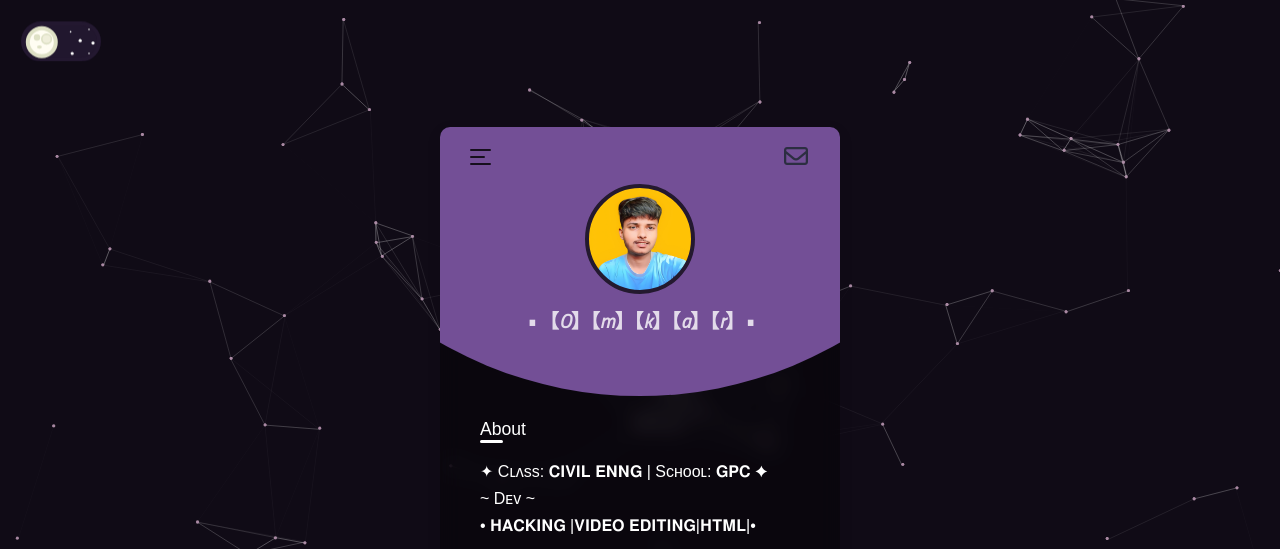
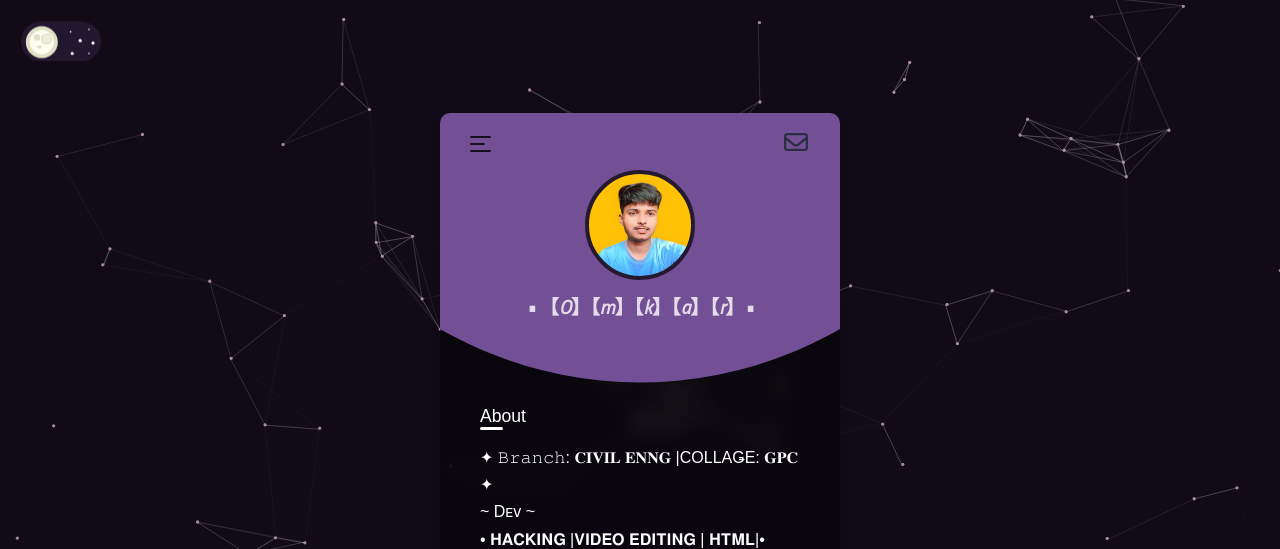
Before and after one commit to Omkarsharma30/omkarkumar, a plain HTML site: page index.html in a window 1280 px wide. Shown: the top 549 px of the page. Drawn offline with Linux system fonts and the light colour scheme.

Commit message:
Update index.html

```diff
--- a/index.html
+++ b/index.html
@@ -1920,9 +1920,9 @@ var pJS = function (e, a) {
                     <div class="left">
                          <div class="about-container">
                               <h3 class="title">About</h3>
-                              <p class="text">✦ Cʟᴧss: 𝐂𝐈𝐕𝐈𝐋 𝐄𝐍𝐍𝐆 | Sᴄʜᴏᴏʟ: 𝐆𝐏𝐂 ✦</p>
+                              <p class="text">✦ 𝙱𝚛𝚊𝚗𝚌𝚑: 𝐂𝐈𝐕𝐈𝐋 𝐄𝐍𝐍𝐆 |COLLAǤE: 𝐆𝐏𝐂 ✦</p>
                               <p class="text">~ Dᴇᴠ ~</p>
-                              <p class="text">• 𝐇𝐀𝐂𝐊𝐈𝐍𝐆 |𝐕𝐈𝐃𝐄𝐎 𝐄𝐃𝐈𝐓𝐈𝐍𝐆|𝐇𝐓𝐌𝐋|•</p>
+                              <p class="text">• 𝐇𝐀𝐂𝐊𝐈𝐍𝐆 |𝐕𝐈𝐃𝐄𝐎 𝐄𝐃𝐈𝐓𝐈𝐍𝐆 | 𝐇𝐓𝐌𝐋|•</p>
                          </div>
                          <div class="icons-container">
                               <a href="https://github.com/Omkarsharma30" class="icon">
```
